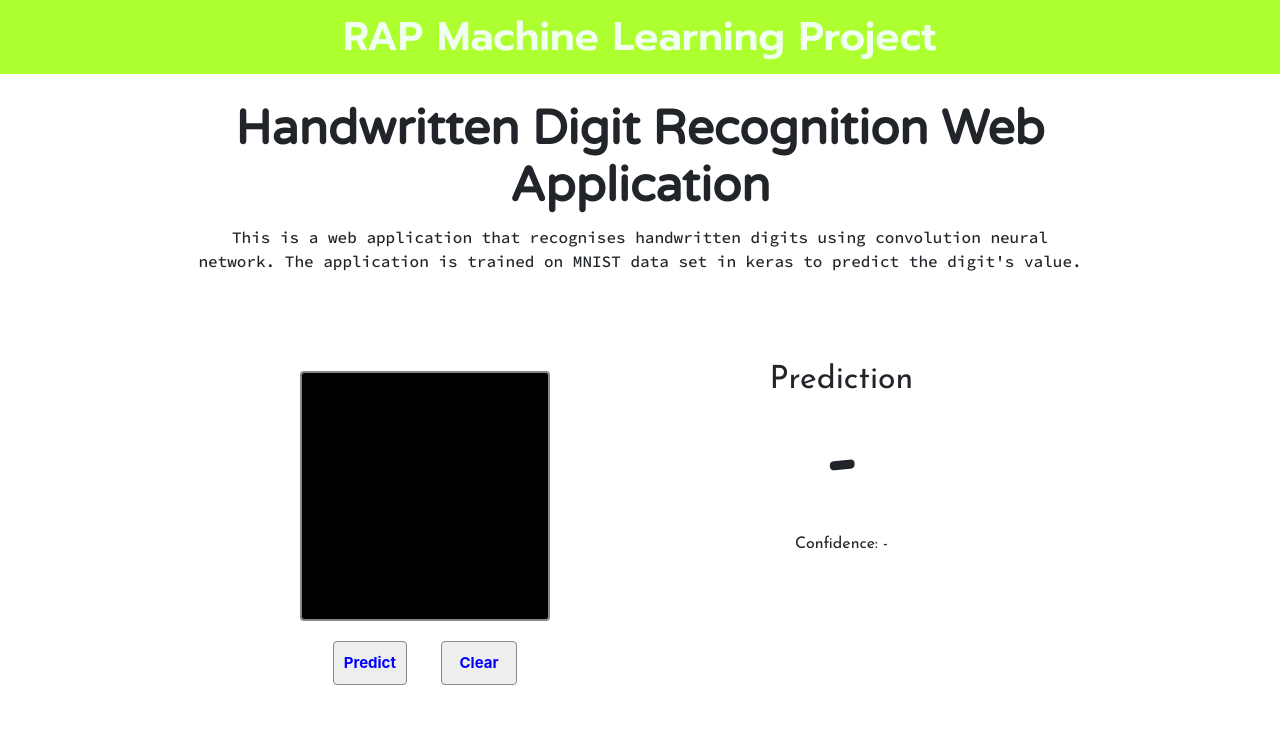
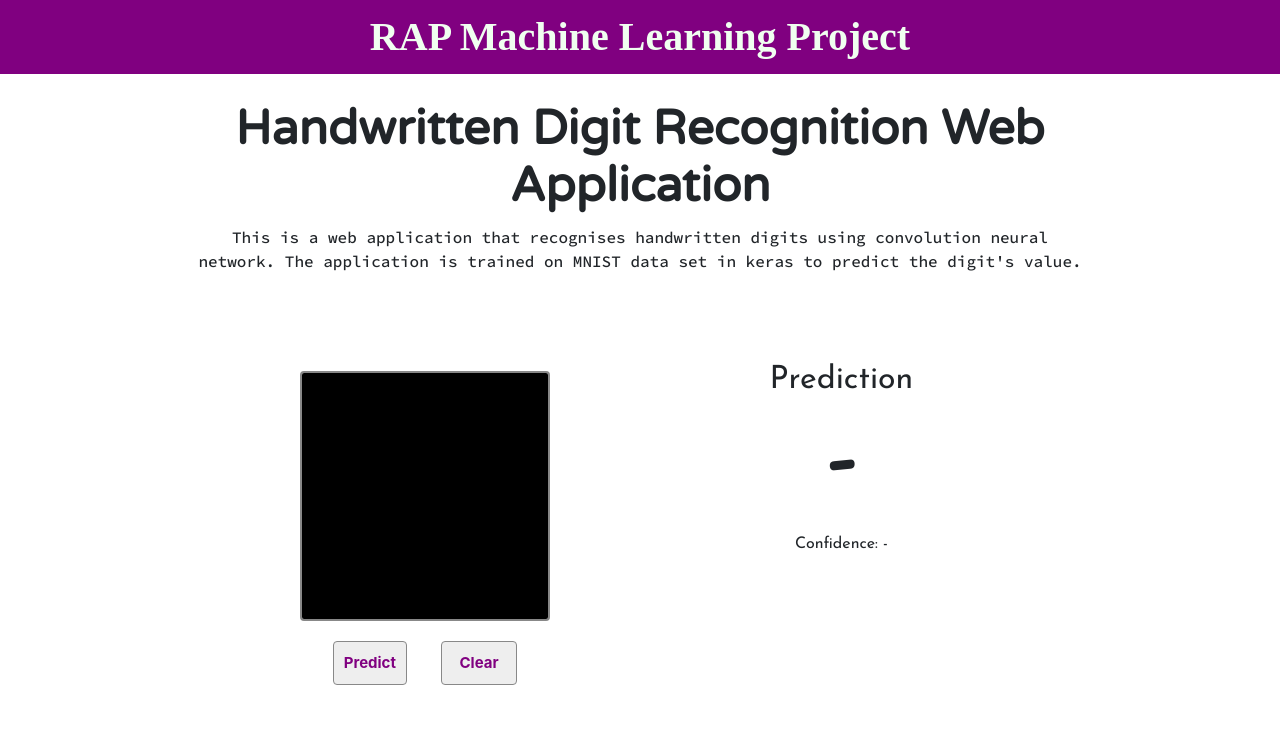
Before and after one commit to Nivetha-git-hub/MNISTMachineLearning, a plain HTML site: page index.html in a window 1280 px wide. Drawn offline with nearby package versions, Linux system fonts and the light colour scheme; a script that the page names is missing; a web font is replaced by a local one.

Commit message:
Update styles.css

```diff
--- a/css/styles.css
+++ b/css/styles.css
@@ -13,7 +13,7 @@
 #clear_button{
   margin-left: 15px;
   font-weight: bold;
-  color: blue;
+  color: purple;
 }
 
 #confidence{
@@ -31,11 +31,11 @@
    text-align: center;
    position: relative;
    color: honeydew;
-   background-color: greenyellow;
+   background-color: purple;
    padding-top: 1%;
    padding-bottom: 1%;
    font-weight: bold;
-   font-family: 'Prompt', sans-serif;
+   font-family: "Times New Roman", Times, serif;
 
 }
 
@@ -50,7 +50,7 @@
 
 #predict_button{
   margin-right: 15px;
-  color: blue;
+  color: purple;
   font-weight: bold;
 }
 
```
